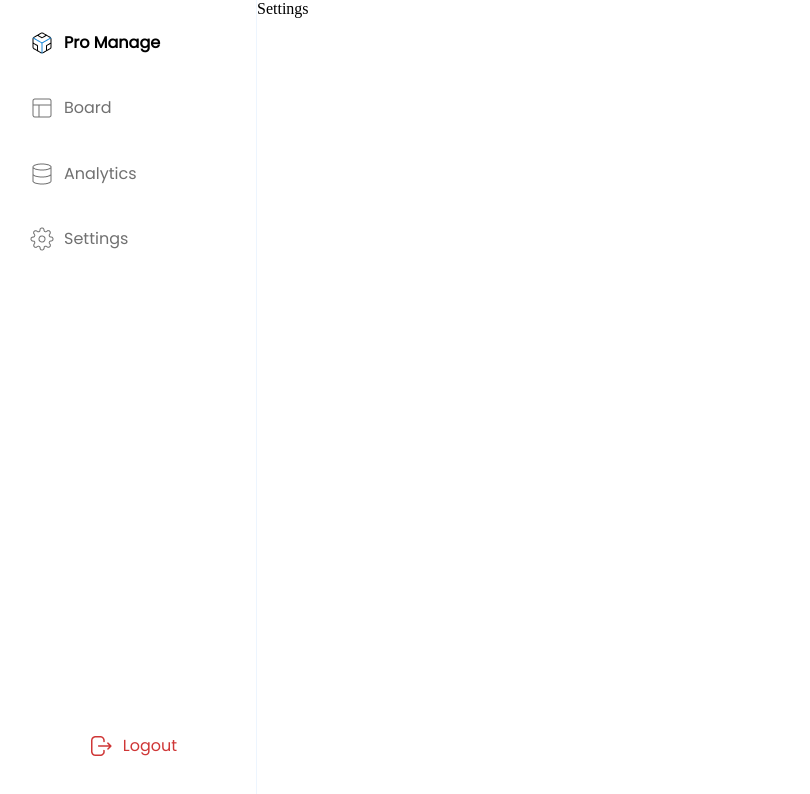
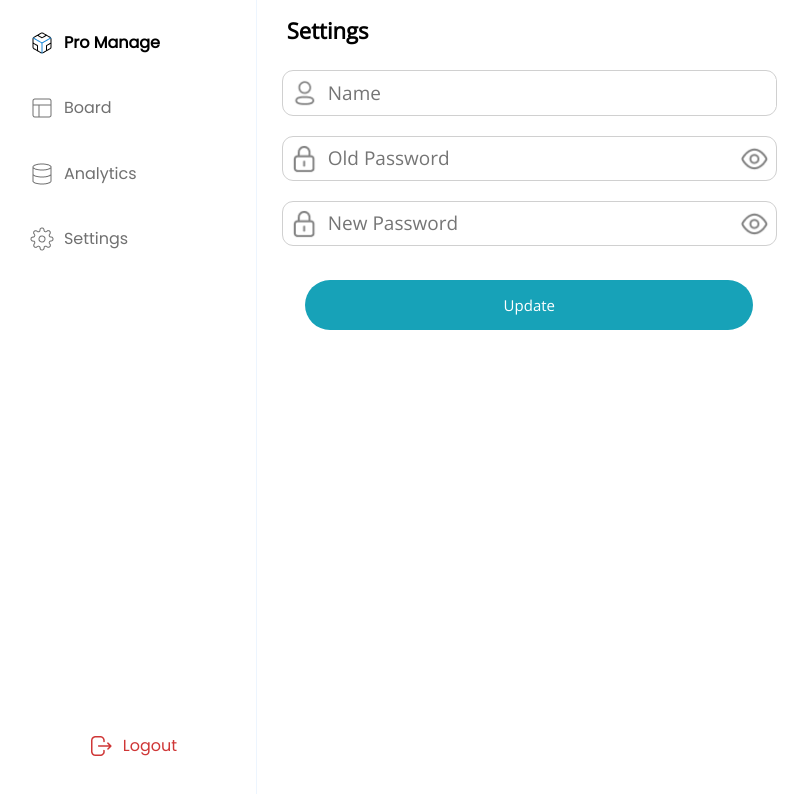
Before and after one commit to utsav-shrma/proManage-frontend, a React (Vite) app: page /settings in a window 1280 px wide. Shown: the top 794 px of the page, without its empty margins (0-810 px from the left). Built offline with nearby package versions, Linux system fonts and the light colour scheme; no server answers.

Commit message:
Added analytics and settings UI components

```diff
--- a/src/App.jsx
+++ b/src/App.jsx
@@ -12,7 +12,7 @@ function App() {
   return (
     <BrowserRouter>
       <Routes>
-        {/* <Route element={<PrivateWrapper />}>  for protecting routes */}
+        {/* <Route element={<PrivateWrapper />}>  for protecting routes to be uncommented in future in prod*/}
           <Route path="/" element={<BoardPage />} />
           <Route path="/settings" element={<SettingsPage />} />
           <Route path="/analytics" element={<AnalyticsPage />} />
--- a/src/components/analytics/Analytics.jsx
+++ b/src/components/analytics/Analytics.jsx
@@ -1,9 +1,28 @@
-import React from 'react'
-import styles from './Analytics.module.css'
+import React from "react";
+import styles from "./Analytics.module.css";
+import AnalyticsCard from "./analyticsCards/AnalyticsCard";
+import {analyticsCard1Titles,analyticsCard2Titles} from "../../utils/constants";
+
 function Analytics() {
   return (
-    <div>Analytics</div>
-  )
+    <div className={styles.container}>
+      <div>
+        <h1 className={styles.heading}>Analytics</h1>
+      </div>
+      <div className={styles.cards_container}>
+        <div className={styles.cards}>
+          {analyticsCard1Titles.map((data, index) => {
+            return <AnalyticsCard key={index}title={data.title} value={1}></AnalyticsCard>;
+          })}
+        </div>
+        <div className={styles.cards}>
+        {analyticsCard2Titles.map((data, index) => {
+            return <AnalyticsCard key={index} title={data.title} value={1}></AnalyticsCard>;
+          })}
+        </div>
+      </div>
+    </div>
+  );
 }
 
-export default Analytics
+export default Analytics;
--- a/src/components/analytics/Analytics.module.css
+++ b/src/components/analytics/Analytics.module.css
@@ -0,0 +1,38 @@
+.container {
+  width: 80vw;
+  height: 100vh;
+  display: flex;
+  flex-direction: column;
+  align-items: flex-start;
+}
+.heading {
+  font-family: Open Sans;
+  font-size: 22px;
+  font-weight: 600;
+  line-height: 30px;
+  letter-spacing: 0em;
+  text-align: left;
+  margin: 15px;
+  margin-inline: 30px;
+}
+
+.cards_container {
+  display: flex;
+  flex-flow: wrap;
+}
+
+.cards {
+  width: 30vw;
+  max-width: 475px;
+  top: 105px;
+  left: 268px;
+  border-radius: 12px;
+  background: #f9fcff;
+  margin-top: 40px;
+  margin-inline-start: 30px;
+
+}
+
+.cards{
+    padding: 25px;
+}
--- /dev/null
+++ b/src/components/analytics/analyticsCards/AnalyticsCard.jsx
@@ -0,0 +1,15 @@
+import React from 'react'
+import styles from "./AnalyticsCard.module.css"
+function AnalyticsCard({title,value}) {
+  return (
+    <div className={styles.container}>
+        <div className={styles.sub_container} >
+            <span >●</span>
+            <p>{title}</p>
+        </div>
+        <p className={styles.value}>{value}</p>
+    </div>
+  )
+}
+
+export default AnalyticsCard
--- /dev/null
+++ b/src/components/analytics/analyticsCards/AnalyticsCard.module.css
@@ -0,0 +1,37 @@
+.container{
+    display: flex;
+    justify-content: space-between;
+    align-items: center;
+}
+
+.container p{
+    font-family: Open Sans;
+font-size: 20px;
+font-weight: 600;
+line-height: 27px;
+letter-spacing: 0em;
+text-align: left;
+margin-block: 10px;
+
+}
+.sub_container{
+    display: flex;
+    align-items: center;
+
+}
+.sub_container p{
+    font-family: Open Sans;
+font-size: 18px;
+font-weight: 400;
+line-height: 25px;
+letter-spacing: 0em;
+text-align: left;
+
+}
+.sub_container span{
+    color: #90C4CC;
+    margin: 10px;
+    font-size: 25px;
+font-weight: 400;
+
+}
--- a/src/components/registerForm/RegisterForm.module.css
+++ b/src/components/registerForm/RegisterForm.module.css
@@ -112,10 +112,7 @@
     width: 33px;
   }
 
-  .submit_button{
-    margin-top: 10px;
 
-  }
 
   .password_input::-ms-reveal,
 input::-ms-clear {
--- /dev/null
+++ b/src/components/settings/Settings.jsx
@@ -0,0 +1,71 @@
+import React, { useState } from "react";
+import styles from "./Settings.module.css";
+import passwordIcon from "../../assets/icons/lock.png";
+import eyeLogo from "../../assets/icons/eyeLogo.png";
+import inputAccountIcon from "../../assets/icons/inputAccountIcon.png";
+import { useNavigate } from "react-router";
+
+function Settings() {
+  const [isHidden, setIsHidden] = useState(true);
+
+  return (
+    <div className={styles.container}>
+      <div className={styles.heading_container}>
+        <h1 className={styles.heading} >Settings</h1>
+      </div>
+      <div className={styles.register_form}>
+        <div className={styles.form_input}>
+          <img className={styles.icon} src={inputAccountIcon}></img>
+          <input
+            type="textarea"
+            id="name"
+            name="name"
+            placeholder="Name"
+          ></input>
+        </div>
+
+        <div className={styles.form_input}>
+          <img className={styles.icon} src={passwordIcon}></img>
+          <input
+            className={styles.password_input}
+            type={isHidden ? "password" : "text"}
+            id="oldPassword"
+            name="oldPassword"
+            placeholder="Old Password"
+          ></input>
+
+          <img
+            onClick={() => {
+              setIsHidden(!isHidden);
+            }}
+            className={styles.icon}
+            src={eyeLogo}
+          ></img>
+        </div>
+
+        <div className={styles.form_input}>
+          <img className={styles.icon} src={passwordIcon}></img>
+          <input
+            className={styles.password_input}
+            type={isHidden ? "password" : "text"}
+            id="newPassword"
+            name="newPassword"
+            placeholder="New Password"
+          ></input>
+
+          <img
+            onClick={() => {
+              setIsHidden(!isHidden);
+            }}
+            className={styles.icon}
+            src={eyeLogo}
+          ></img>
+        </div>
+
+        <button id={styles.submit_button}>Update</button>
+      </div>
+    </div>
+  );
+}
+
+export default Settings;
--- /dev/null
+++ b/src/components/settings/Settings.module.css
@@ -0,0 +1,94 @@
+.container{
+    width:80vw;
+    height: 100vh;
+    display: flex;
+    flex-direction: column;
+    align-items: flex-start;
+}
+
+
+.register_form {
+    display: flex;
+    flex-direction: column;
+    justify-content: center;
+    align-items: center;
+    margin-left: 15px;
+  }
+
+  .form_input {
+    margin: 10px;
+
+    display: flex;
+    align-items: center;
+    justify-content: flex-start;
+    width: 50vw;
+    max-width: 493px;
+    max-height: 55px;
+    padding: 11.03px, 387.87px, 10.9px, 11.03px;
+    border-radius: 11.03px;
+    border: 1.38px;
+    border: 1.38px solid #d0d0d0;
+  }
+  .form_input input {
+    border-style: none;
+    min-width: 20px;
+    font-family: Open Sans;
+    font-size: 19px;
+    font-weight: 400;
+    line-height: 26px;
+    letter-spacing: 0em;
+    text-align: left;
+    color: #828282;
+    flex: 2;
+  }
+
+  .form_input input textarea:focus,
+  input:focus {
+    outline: none;
+  }
+
+  .icon {
+    padding: 5px;
+    width: 33px;
+  }
+
+  #submit_button {
+    width: 35vw;
+    height: 50px;
+    max-width: 493px;
+    border-radius: 55.13px;
+    border-style: none;
+    gap: 11.03px;
+    background: #17a2b8;
+    width: Hug (54px);
+    height: Fixed (55.13px);
+    padding: 15.16px, 0px, 15.16px, 0px;
+    gap: 11.03px;
+
+    font-family: Open Sans;
+    font-size: 15px;
+    font-weight: 400;
+    line-height: 26px;
+    letter-spacing: 0em;
+    text-align: center;
+    color: white;
+    margin-top: 3vh;
+  }
+
+
+  .heading_container h1{
+    font-family: Open Sans;
+  font-size: 22px;
+  font-weight: 600;
+  line-height: 30px;
+  letter-spacing: 0em;
+  text-align: left;
+  margin: 15px;
+  margin-left: 30px;
+
+  }
+
+  .password_input::-ms-reveal,
+  input::-ms-clear {
+    display: none;
+  }
--- a/src/components/settingsScreen/SettingsScreen.jsx
+++ b/src/components/settingsScreen/SettingsScreen.jsx
@@ -1,11 +1,12 @@
 import React from 'react'
 import Dashboard from '../dashboard/Dashboard'
 import styles from './SettingsScreen.module.css'
+import Settings from '../settings/Settings'
 function SettingsScreen() {
   return (
     <div className={styles.main_container}>
         <Dashboard></Dashboard>
-        <>Settings</>
+        <Settings></Settings>
     </div>
   )
 }
--- /dev/null
+++ b/src/utils/constants.js
@@ -0,0 +1,16 @@
+export const tokenStorageKey = "token";
+export const nameStorageKey = "userName";
+
+export const analyticsCard1Titles = [
+  { title: "Backlog Tasks", apiKey: "backlogTasks" },
+  { title: "To-Do Tasks", apiKey: "todoTasks" },
+  { title: "In-Progress Tasks Tasks", apiKey: "inProgressTasks" },
+  { title: "Completed Tasks", apiKey: "completedTasks" },
+];
+
+export const analyticsCard2Titles = [
+  { title: "Low Priority", apiKey: "lowPriority" },
+  { title: "Moderate Priority", apiKey: "moderatePriority" },
+  { title: "High Priority", apiKey: "highPriority" },
+  { title: "Due Date Tasks", apiKey: "dueTasks" },
+];
```
